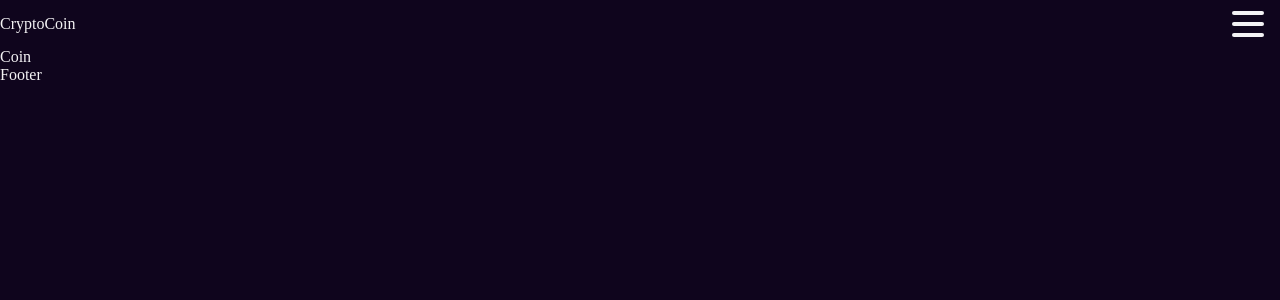
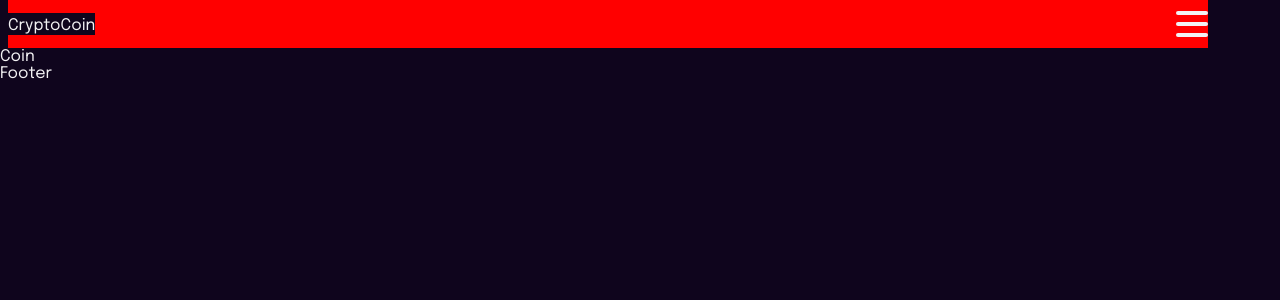
Before and after one commit to LeeBingler/CryptoCoin, a React (Vite) app: page /coin/1 in a window 1280 px wide. Shown: the top 300 px of the page. Built offline with nearby package versions, Linux system fonts and the light colour scheme.

Commit message:
feat: add style navbar

```diff
--- a/src/Components/Navbar/Navbar.tsx
+++ b/src/Components/Navbar/Navbar.tsx
@@ -14,6 +14,7 @@ function Navbar({ children }: NavbarProps) {
     return (
         <>
             <nav>
+
                 <div className='navbar'>
                     <div className='logo'>
                         <Link to={'/'}>CryptoCoin</Link>
@@ -48,6 +49,7 @@ function Navbar({ children }: NavbarProps) {
                         colors={['#0f051d', '#f3f2f4']}
                     />
                 </div>
+
             </nav>
 
             {children}
--- a/src/assets/global/_boilerplate.scss
+++ b/src/assets/global/_boilerplate.scss
@@ -1,4 +1,5 @@
 @use './colors' as *;
+@use './typo' as *;
 
 * {
     margin: 0;
@@ -6,6 +7,7 @@
     box-sizing: border-box;
     background: $bg-black;
     color: $color-white;
+    font-family: $text-font;
 }
 
 html {
--- a/src/assets/navbar/_navbar.scss
+++ b/src/assets/navbar/_navbar.scss
@@ -6,10 +6,18 @@ nav {
 
 .navbar {
     width: 100%;
-    max-width: 120rem;
+    max-width: 75em;
+    width: auto;
     display: flex;
     justify-content: space-between;
     align-items: center;
+    margin-left: .5rem;
+    margin-right: .5rem;
+    background: red;
+}
+
+.logo {
+    font-family: $title-font;
 }
 
 .midSectionNavbar {
@@ -45,7 +53,6 @@ nav {
 
 .btnMenu {
     position: relative;
-    margin-right: 1rem;
     margin-top: .5rem;
     margin-bottom: .5rem;
     display: flex;
```
